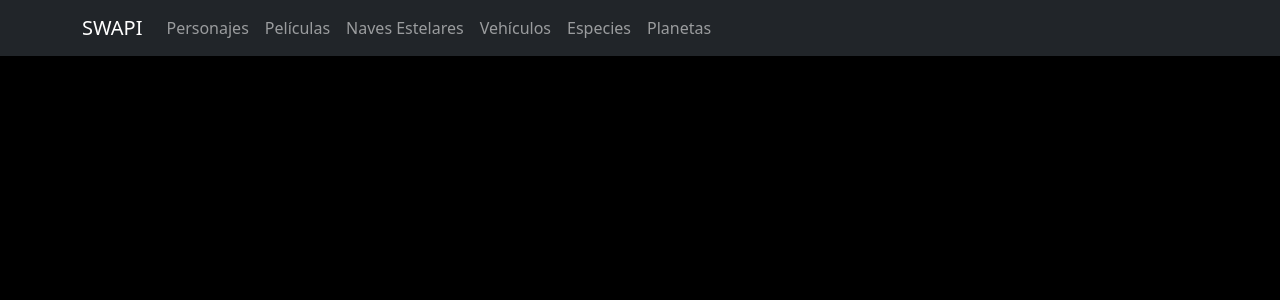
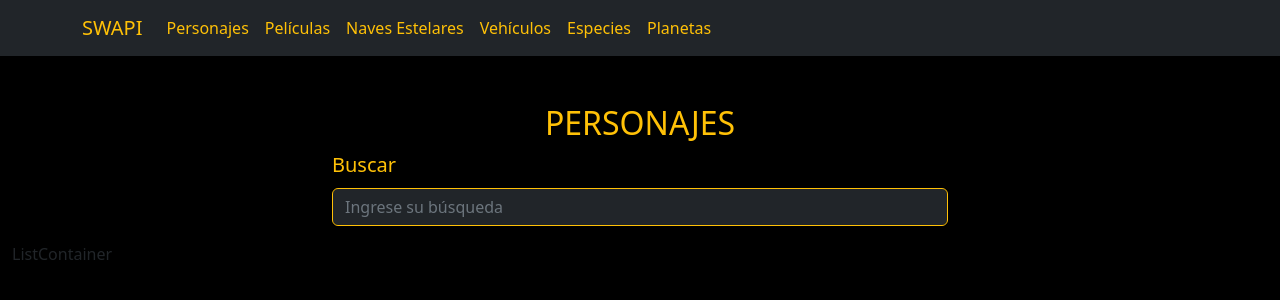
Before and after one commit to luismera86/challenger-frontend-wannabe, a React (Vite) app: page /people in a window 1280 px wide. Shown: the top 300 px of the page. Built offline with nearby package versions, Linux system fonts and the light colour scheme.

Commit message:
People: context and layout added

```diff
--- a/src/components/LayoutPages/LayoutPages.tsx
+++ b/src/components/LayoutPages/LayoutPages.tsx
@@ -1,24 +1,19 @@
-import { Col, Container, Form, Row } from 'react-bootstrap'
-
-import { ListContainer } from '../ListContainer'
-import { SearchBar } from '../SearchBar'
+import { Col, Container, Row } from 'react-bootstrap'
 
 interface LayoutPagesProps {
   title: string
-  data?: object
+  children: JSX.Element | JSX.Element[]
 }
 
-const LayoutPages = ({ title, data }: LayoutPagesProps) => {
+const LayoutPages = ({ title, children }: LayoutPagesProps) => {
   return (
-    <Container>
+    <Container className='bg-black' fluid>
       <Row>
         <Col>
           <h2 className='text-center mt-5 text-warning'>{title}</h2>
         </Col>
       </Row>
-      {/*  // todo separar en componente la barra de búsqueda y hacer un componente nuevo donde renderice el listado de nombres con un botón de detalles para que mande a un componente que muestra todos los detalles del personaje, planeta, nave, etc  */}
-      <SearchBar />
-      <ListContainer />
+      {children}
     </Container>
   )
 }
--- a/src/components/NavBar/NavBar.tsx
+++ b/src/components/NavBar/NavBar.tsx
@@ -3,15 +3,15 @@ import { Container, Image, Nav, Navbar } from 'react-bootstrap'
 const NavBar = () => {
   return (
     <Navbar bg='dark' variant='dark'>
-      <Container>
-        <Navbar.Brand href='#home'>SWAPI</Navbar.Brand>
+      <Container >
+        <Navbar.Brand className='text-warning' href='#home'>SWAPI</Navbar.Brand>
         <Nav className='me-auto'>
-          <Nav.Link href='#home'>Personajes</Nav.Link>
-          <Nav.Link href='#features'>Películas</Nav.Link>
-          <Nav.Link href='#pricing'>Naves Estelares</Nav.Link>
-          <Nav.Link href='#pricing'>Vehículos</Nav.Link>
-          <Nav.Link href='#pricing'>Especies</Nav.Link>
-          <Nav.Link href='#pricing'>Planetas</Nav.Link>
+          <Nav.Link className='text-warning' href='#home'>Personajes</Nav.Link>
+          <Nav.Link className='text-warning' href='#features'>Películas</Nav.Link>
+          <Nav.Link className='text-warning' href='#pricing'>Naves Estelares</Nav.Link>
+          <Nav.Link className='text-warning' href='#pricing'>Vehículos</Nav.Link>
+          <Nav.Link className='text-warning' href='#pricing'>Especies</Nav.Link>
+          <Nav.Link className='text-warning' href='#pricing'>Planetas</Nav.Link>
         </Nav>
       </Container>
     </Navbar>
--- a/src/components/SearchBar/SearchBar.tsx
+++ b/src/components/SearchBar/SearchBar.tsx
@@ -7,7 +7,7 @@ const SearchBar = () => {
         <Form>
           <Form.Group className='mb-3' controlId='exampleForm.ControlInput1'>
             <Form.Label className='text-warning fs-5'>Buscar</Form.Label>
-            <Form.Control className='bg-dark' type='search' placeholder='Ingrese su búsqueda' />
+            <Form.Control className='bg-dark border-warning' type='search' placeholder='Ingrese su búsqueda' />
           </Form.Group>
         </Form>
       </Col>
--- /dev/null
+++ b/src/pages/People/People.tsx
@@ -0,0 +1,15 @@
+import { LayoutPages, ListContainer, SearchBar } from '../../components'
+
+import { PeopleProvider } from './context'
+
+const People = () => {
+  return (
+    <PeopleProvider>
+      <LayoutPages title='PERSONAJES'>
+        <SearchBar />
+        <ListContainer />
+      </LayoutPages>
+    </PeopleProvider>
+  )
+}
+export default People
--- /dev/null
+++ b/src/pages/People/context/PeopleContext.tsx
@@ -0,0 +1,4 @@
+import { createContext } from "react"
+
+const PeopleContext = createContext({})
+export default PeopleContext
--- /dev/null
+++ b/src/pages/People/context/PeopleProvider.tsx
@@ -0,0 +1,14 @@
+import PeopleContext from "./PeopleContext"
+
+interface PeopleProviderProps {
+    children: JSX.Element
+}
+
+const PeopleProvider = ({children}:PeopleProviderProps ) => {
+  return (
+      <PeopleContext.Provider value={{}}>
+          {children}
+   </PeopleContext.Provider>
+  )
+}
+export default PeopleProvider
--- /dev/null
+++ b/src/pages/People/context/index.ts
@@ -0,0 +1,2 @@
+export { default as PeopleContext } from './PeopleContext';
+export { default as PeopleProvider } from './PeopleProvider';
--- /dev/null
+++ b/src/pages/People/index.ts
@@ -0,0 +1 @@
+export { default as People } from './People';
--- a/src/pages/index.ts
+++ b/src/pages/index.ts
@@ -1 +1,4 @@
 export * from './Home';
+export * from './People/context';
+export * from './People';
+export * from './index';
--- a/src/root/AppRouter.tsx
+++ b/src/root/AppRouter.tsx
@@ -1,6 +1,6 @@
+import { Home, People } from '../pages'
 import { Route, Routes } from 'react-router'
 
-import { Home } from '../pages'
 import { NavBar } from '../components'
 
 const AppRouter = () => {
@@ -8,7 +8,9 @@ const AppRouter = () => {
     <>
       <NavBar />
       <Routes>
-        <Route path='/' element={ <Home/>} />
+        <Route path='/' element={<Home />} />
+        <Route path='/people' element={<People />} />
+
       </Routes>
     </>
   )
```
